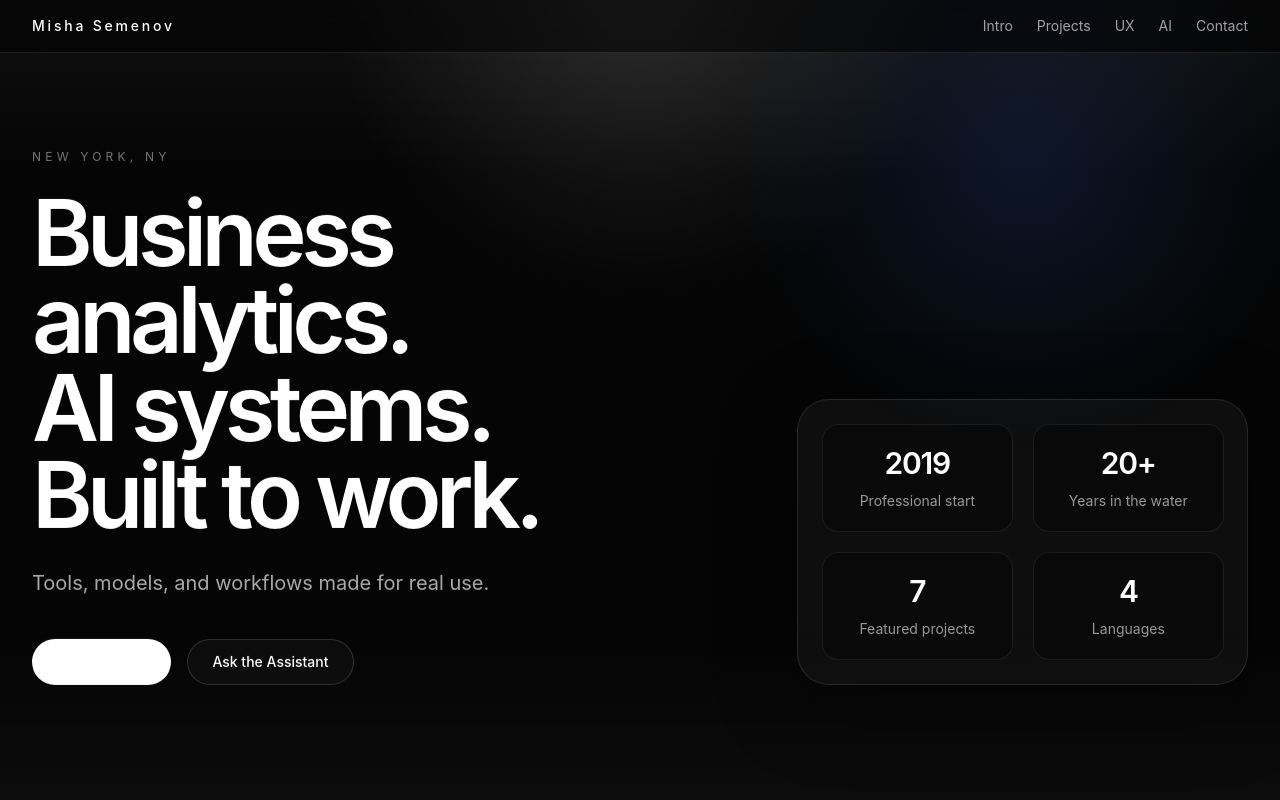
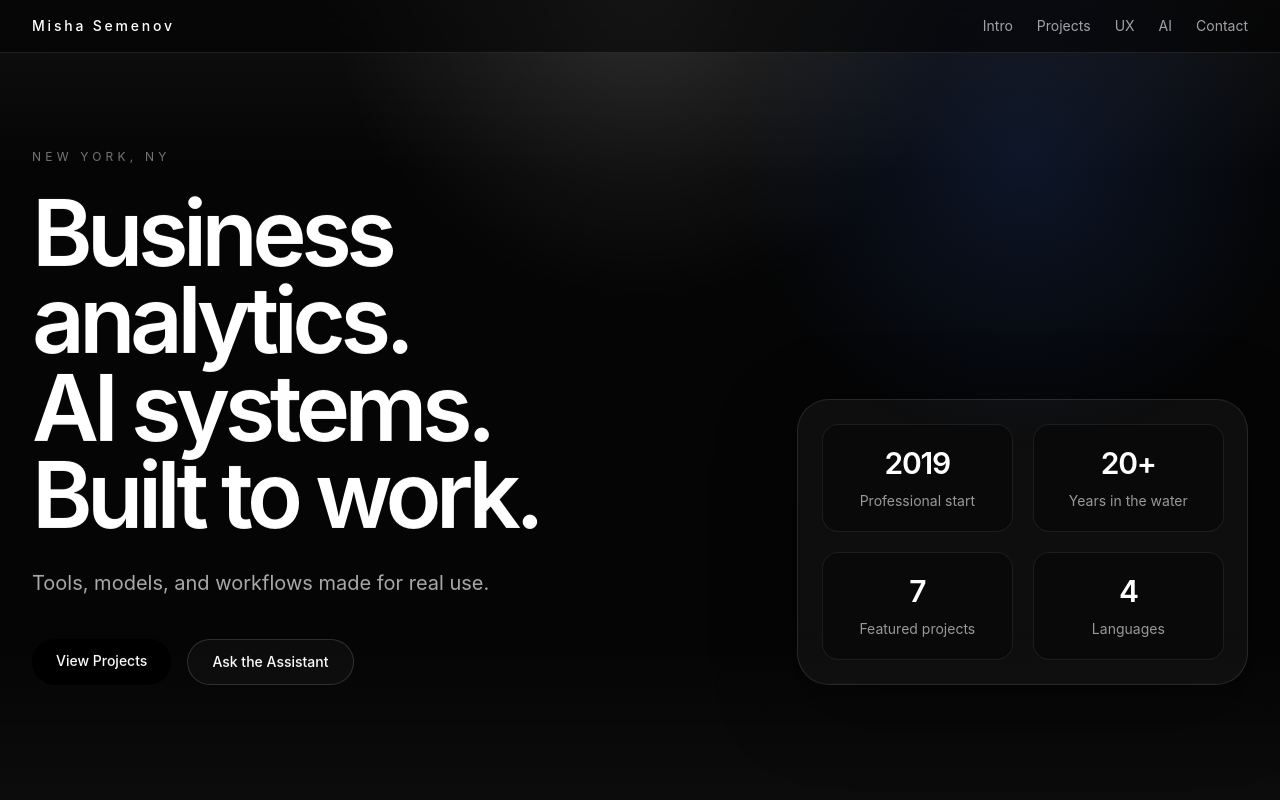
Before and after one commit to micksems/ai-portfolio, a Next.js app: page / in a window 1280 px wide. Shown: the top 800 px of the page. Built offline with nearby package versions, Linux system fonts and the light colour scheme.

Commit message:
Update button styling from white to black theme

```diff
--- a/src/app/page.js
+++ b/src/app/page.js
@@ -185,7 +185,7 @@ export default function HomePage() {
               <a
                 href="#projects"
                 aria-label="View projects"
-                className="rounded-full bg-white px-6 py-3 text-sm font-medium text-black transition-[color,background-color,border-color,opacity,transform] duration-200 ease-in-out hover:bg-white/90"
+                className="rounded-full bg-black px-6 py-3 text-sm font-medium text-white transition-[color,background-color,border-color,opacity,transform] duration-200 ease-in-out hover:bg-black/90"
               >
                 View Projects
               </a>
```
